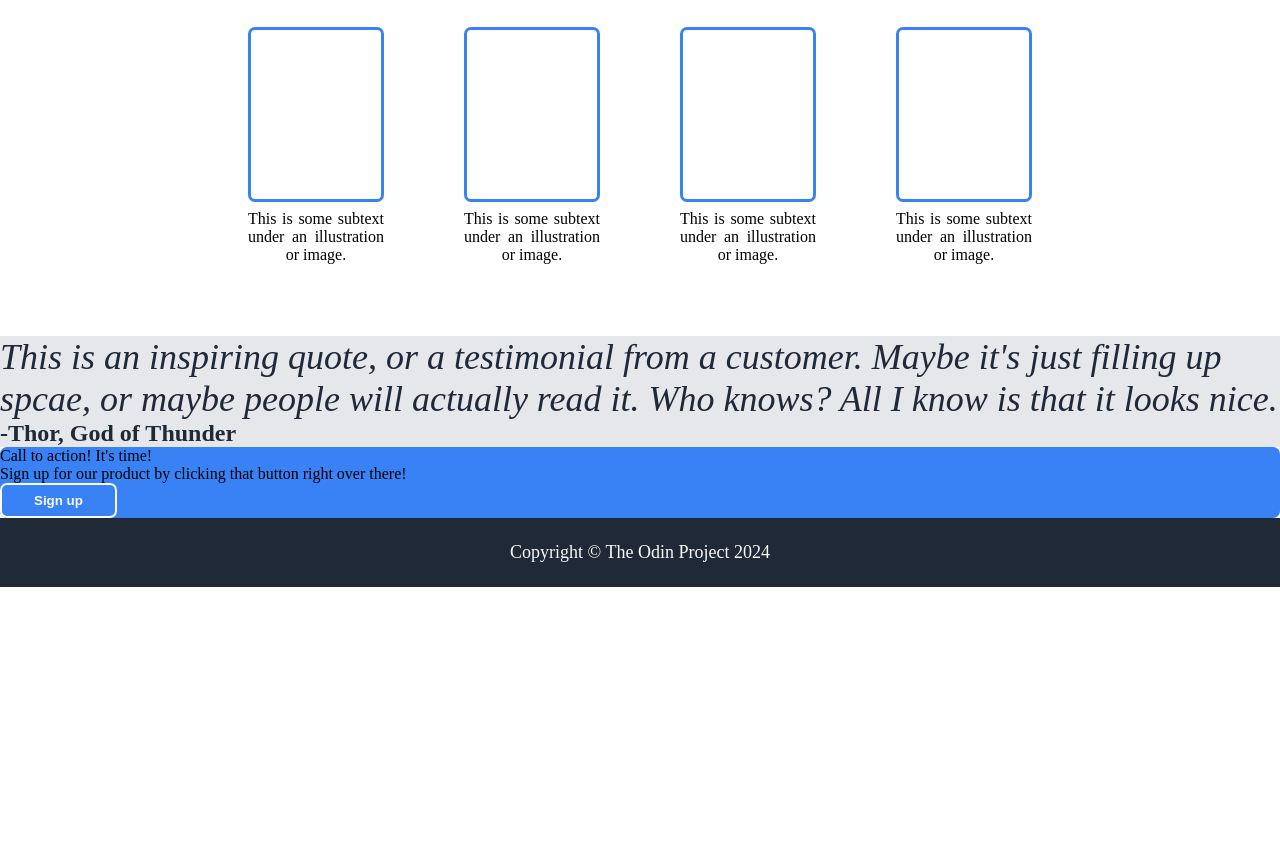
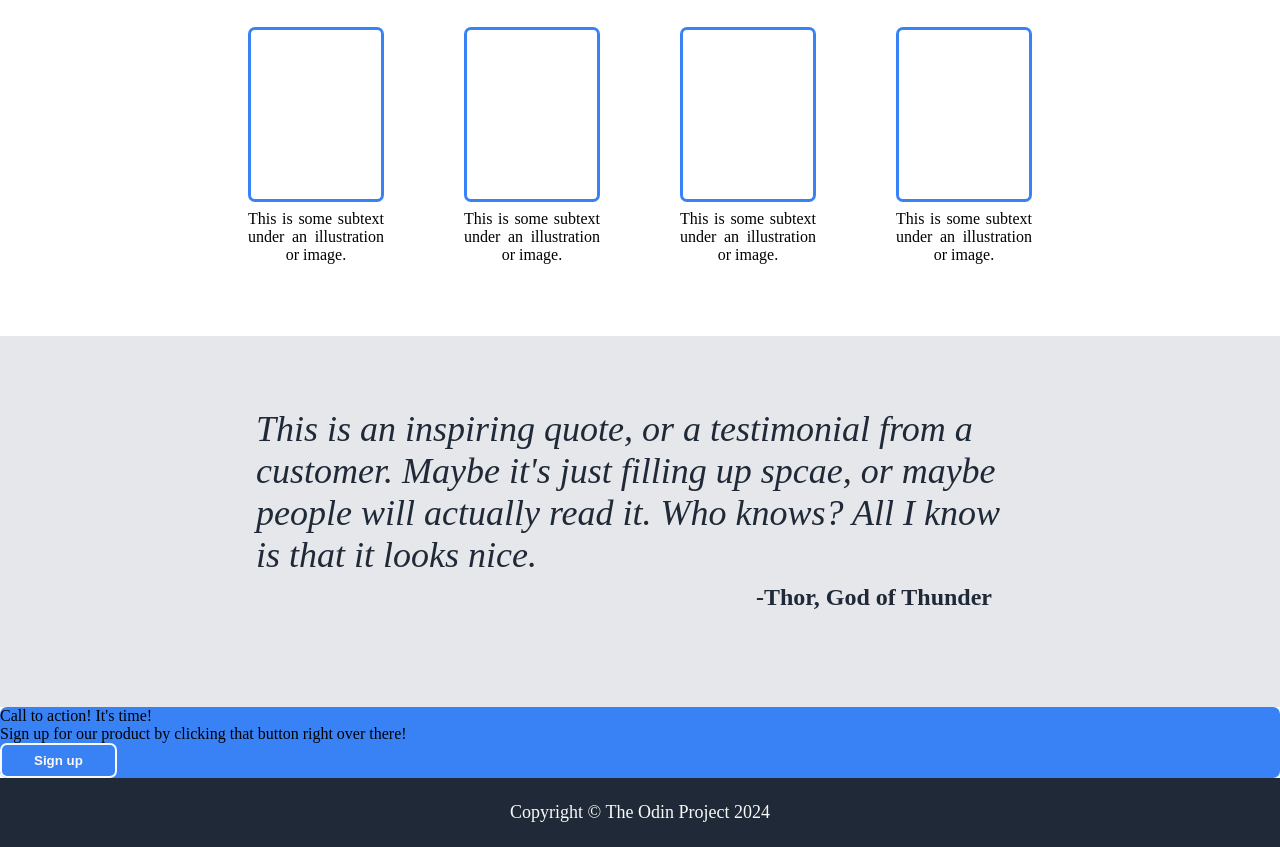
Before and after one commit to gorgyboy-dev/landing-page, a plain HTML site: page index.html in a window 1280 px wide. Shown: the part 518-1365 px from the top of the page. Before the commit the page ends 1105 px from the top, so only its background shows below. Drawn offline with Linux system fonts and the light colour scheme.

Commit message:
Add styles for quote section

```diff
--- a/style.css
+++ b/style.css
@@ -164,13 +164,23 @@ a,
     text-align-last: center;
 }
 
+.quote-container {
+    display: flex;
+    flex-direction: column;
+    align-items: center;
+    justify-content: center;
+    gap: 8px;
+    padding: 48px 15%;
+}
 
+.quote-text {
+    padding: 24px 64px 0;
+}
 
-
-
-
-
-
+.quote-author {
+    align-self: flex-end;
+    padding: 0 96px 48px;
+}
 
 .footer {
     font-size: 18px;
```
